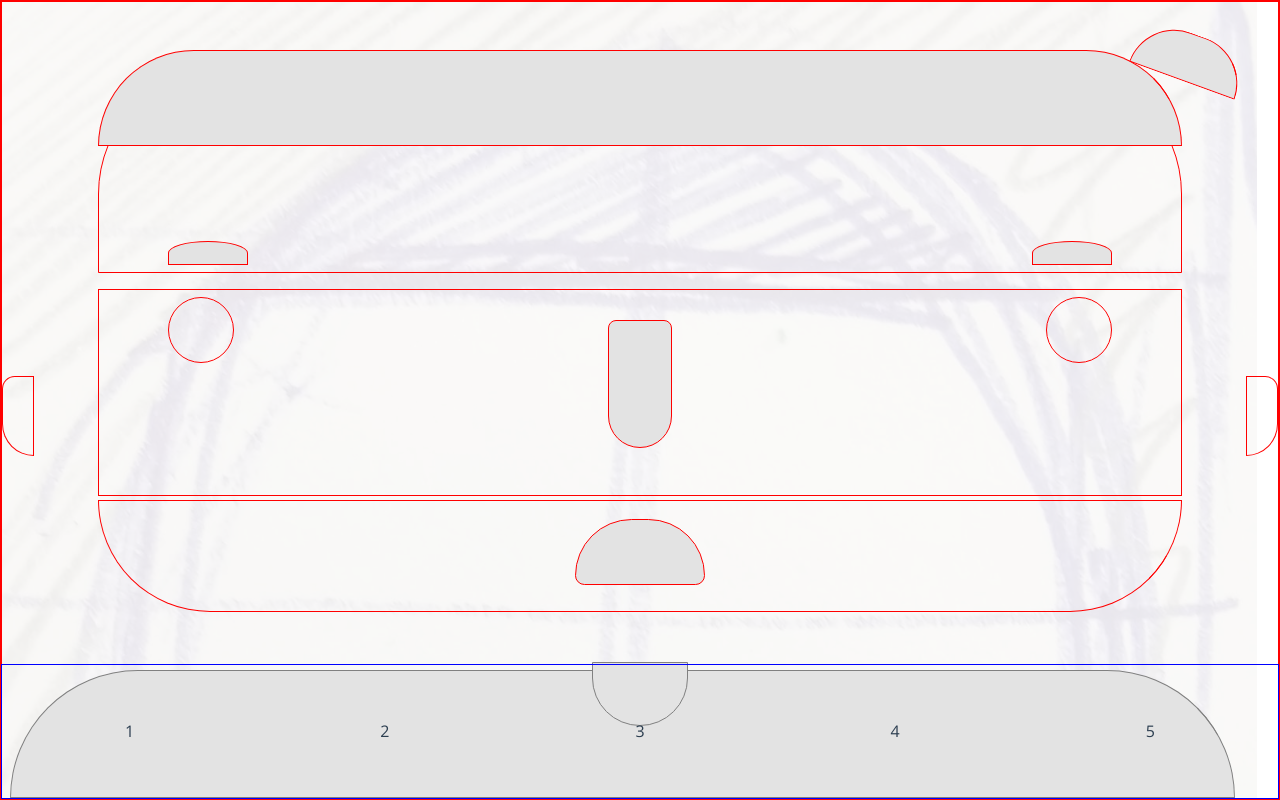
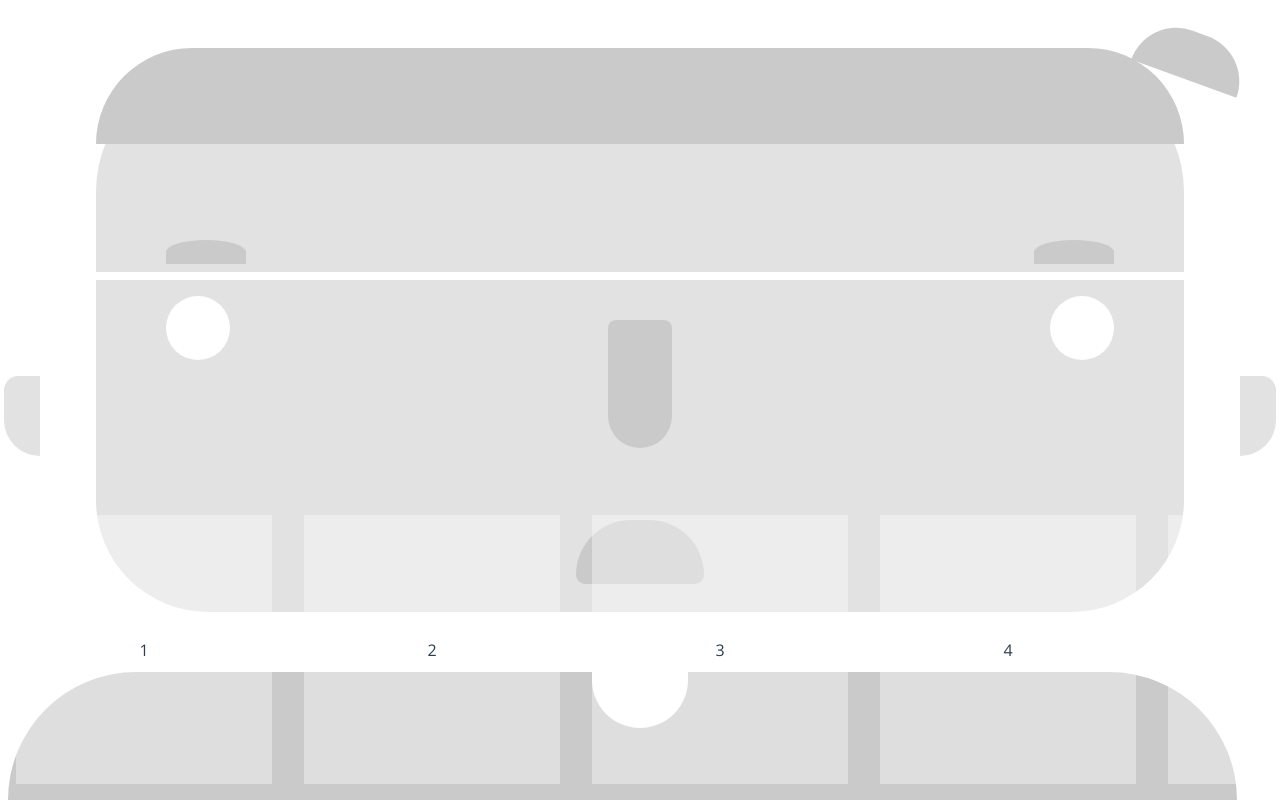
Before and after one commit to ZenekeZene/mrpotato, a Vue app: page /#/ in a window 1280 px wide. Built offline with nearby package versions, Linux system fonts and the light colour scheme.

Commit message:
Face styling

```diff
--- a/src/assets/styles/base/page/page.scss
+++ b/src/assets/styles/base/page/page.scss
@@ -57,7 +57,6 @@ body {
 
 .face-wrapper {
 	position: relative;
-	border: 2px solid red;
 	@include share(width, height, 100%);
 
 	&:before {
@@ -68,7 +67,7 @@ body {
 		display: inline-block;
 		width: 100%;
 		height: 100%;
-		background: url('../../../static/background.jpg') no-repeat;
+		//background: url('../../../static/background.jpg') no-repeat;
 		background-size: cover;
 		background-position-x: -21px;
 		opacity: 0.1;
@@ -80,7 +79,15 @@ body {
 	display: flex;
 	justify-content: center;
 	align-items: center;
-	height: calc(100vh / 6) !important;
+	height: 21vw !important;
+	padding: 1rem;
+
+	.box {
+		@include flex(flex, center, center);
+		width: 100%;
+		height: 100%;
+		background-color: rgba(255, 255, 255, 0.39);
+	}
 }
 
 .swiper-container-cube {
@@ -104,7 +111,6 @@ body {
 .swiper-container.pieces-swiper {
 	@include absolute(bottom left);
 	width: 100%;
-	outline: 1px solid blue;
 }
 
 .face {
@@ -116,14 +122,20 @@ body {
 .item {
 	position: absolute;
 	display: inline-block;
-	border: 1px solid red;
+	background-color: rgb(226, 226, 226);
 
 	&:hover {
 		cursor: pointer;
 		box-shadow: 0rem 0.5rem 0.5rem rgb(177, 177, 177);
+
+		&.--back {
+			z-index: 1;
+			opacity: 0.5;
+		}
+	}
 }
 
-	&.hat {
+.hat {
 	top: 2rem;
 	right: 2rem;
 	width: 7rem;
@@ -132,7 +144,7 @@ body {
 	border-radius: 5rem 5rem 0 0;
 }
 
-	&.hair {
+.hair {
 	top: 3rem;
 	left: 7.5%;
 	width: 85%;
@@ -140,9 +152,10 @@ body {
 	border-radius: 8rem 8rem 0 0;
 }
 
-	&.eye {
+.eye {
 	top: 37%;
 	padding: 2rem;
+	background-color: white;
 	border-radius: 50%;
 
 	&.--left {
@@ -154,7 +167,7 @@ body {
 	}
 }
 
-	&.eyebrown {
+.eyebrown {
 	top: 30%;
 	width: 5rem;
 	height: 1.5rem;
@@ -169,23 +182,23 @@ body {
 	}
 }
 
-	&.ear {
+.ear {
 	top: 47%;
-		width: 2rem;
+	width: 2.25rem;
 	height: 5rem;
 
 	&.--left {
-			left: 0;
+		left: 0.25rem;
 		border-radius: 2rem 0 0 5rem;
 	}
 
 	&.--right {
-			right: 0;
+		right: 0.25rem;
 		border-radius: 0 2rem 5rem 0;
 	}
 }
 
-	&.nose {
+.nose {
 	top: 40%;
 	left: 50%;
 	width: 4rem;
@@ -194,7 +207,7 @@ body {
 	border-radius: 0.5rem 0.5rem 2rem 2rem;
 }
 
-	&.mouth {
+.mouth {
 	top: 65%;
 	left: 50%;
 	padding: 2rem 4rem;
@@ -202,34 +215,34 @@ body {
 	transform: translateX(-50%);
 }
 
-	&.front,
-	&.middle,
-	&.back {
+.front,
+.middle,
+.back {
 	left: 7.5%;
 	width: 85%;
 }
 
-	&.front {
+.front {
 	top: 4rem;
 	height: 26%;
 	border-radius: 8rem 8rem 0 0;
 }
 
-	&.middle {
-		top: 36%;
-		height: 26%;
+.middle {
+	top: 35%;
+	height: 28%;
+	background-color: rgb(226, 226, 226);
+	border: none !important;
 }
 
-	&.back {
+.back {
 	top: 62.5%;
 	height: 7rem;
 	border-radius: 0 0 8rem 8rem;
 }
-}
 
 .atrezzo {
 	position: absolute;
-	border: 1px solid grey;
 
 	&.neck {
 		bottom: 4.5rem;
@@ -237,6 +250,7 @@ body {
 		width: 6rem;
 		height: 4rem;
 		transform: translateX(-50%);
+		background-color: white;
 		border-radius: 0 0 8rem 8rem;
 	}
 
@@ -249,5 +263,5 @@ body {
 }
 
 .bg-template {
-	background-color: #e3e3e3;
+	background-color: rgb(202, 202, 202);
 }
--- a/src/components/AboutPage.vue
+++ b/src/components/AboutPage.vue
@@ -1,9 +1,9 @@
 <template>
 	<article class="face-wrapper">
 		<ul class="face">
-			<li class="item front"></li>
-			<li class="item middle"></li>
-			<li class="item back"></li>
+			<li class="item front --back"></li>
+			<li class="atrezzo middle"></li>
+			<li class="item back --back"></li>
 			<li class="item hair bg-template"></li>
 			<li class="item hat bg-template"></li>
 			<li class="item eyebrown --left bg-template"></li>
@@ -15,19 +15,36 @@
 			<li class="item nose bg-template"></li>
 			<li class="item mouth bg-template"></li>
 			<li class="atrezzo body bg-template"></li>
-			<li class="atrezzo neck bg-template"></li>
+			<li class="atrezzo neck"></li>
 		</ul>
 		<swiper :options="swiperOptionPieces" class="pieces-swiper">
-			<swiper-slide>1</swiper-slide>
-			<swiper-slide>2</swiper-slide>
-			<swiper-slide>3</swiper-slide>
-			<swiper-slide>4</swiper-slide>
-			<swiper-slide>5</swiper-slide>
-			<swiper-slide>6</swiper-slide>
-			<swiper-slide>7</swiper-slide>
-			<swiper-slide>8</swiper-slide>
-			<swiper-slide>9</swiper-slide>
-			<swiper-slide>10</swiper-slide>
+			<swiper-slide>
+				<div class="box">1</div>
+			</swiper-slide>
+			<swiper-slide>
+				<div class="box">2</div>
+			</swiper-slide>
+			<swiper-slide>
+				<div class="box">3</div>
+			</swiper-slide>
+			<swiper-slide>
+				<div class="box">4</div>
+			</swiper-slide>
+			<swiper-slide>
+				<div class="box">5</div>
+			</swiper-slide>
+			<swiper-slide>
+				<div class="box">6</div>
+			</swiper-slide>
+			<swiper-slide>
+				<div class="box">7</div>
+			</swiper-slide>
+			<swiper-slide>
+				<div class="box">8</div>
+			</swiper-slide>
+			<swiper-slide>
+				<div class="box">9</div>
+			</swiper-slide>
 		</swiper>
 	</article>
 </template>
```
Lines whose indentation alone changed are shown as unchanged.
